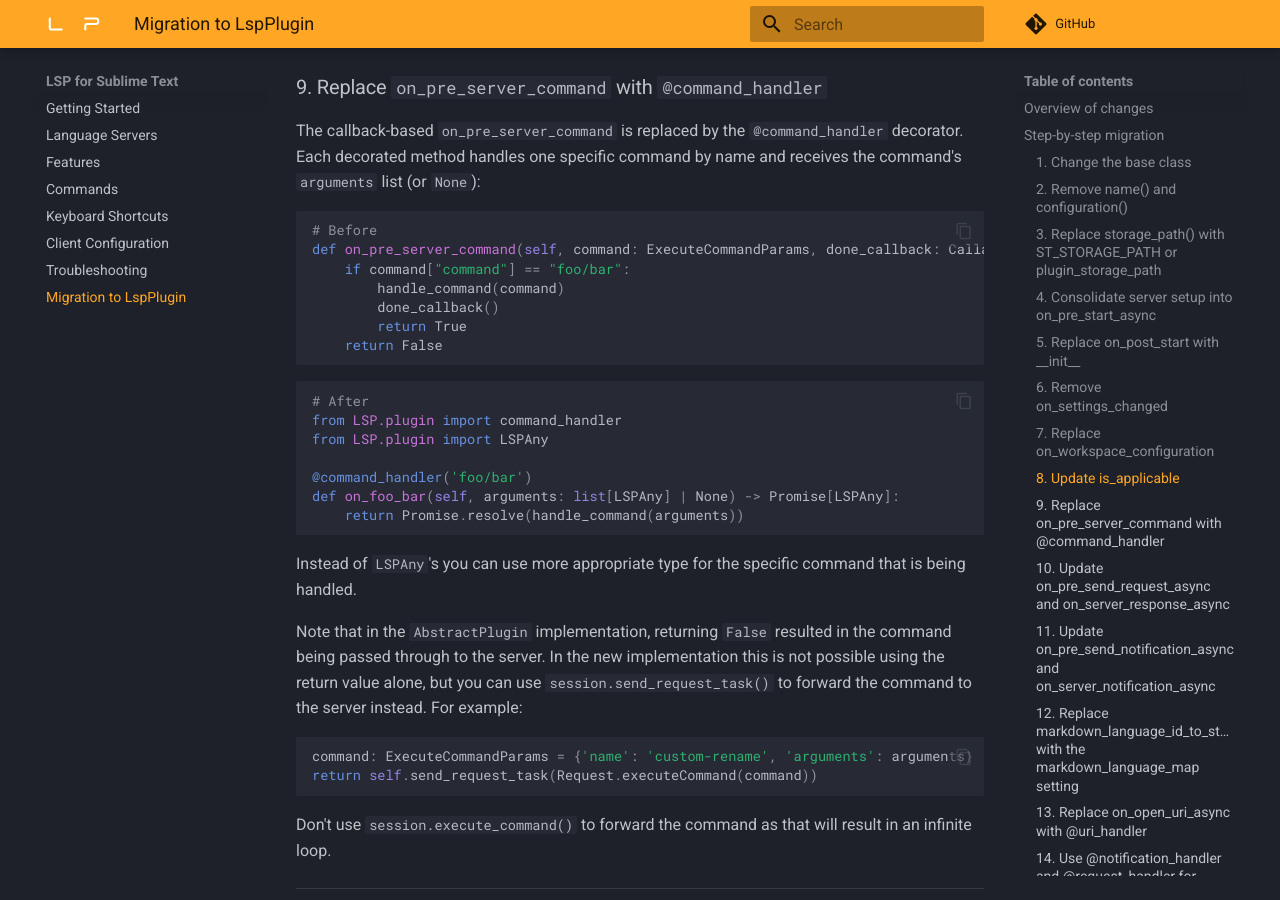
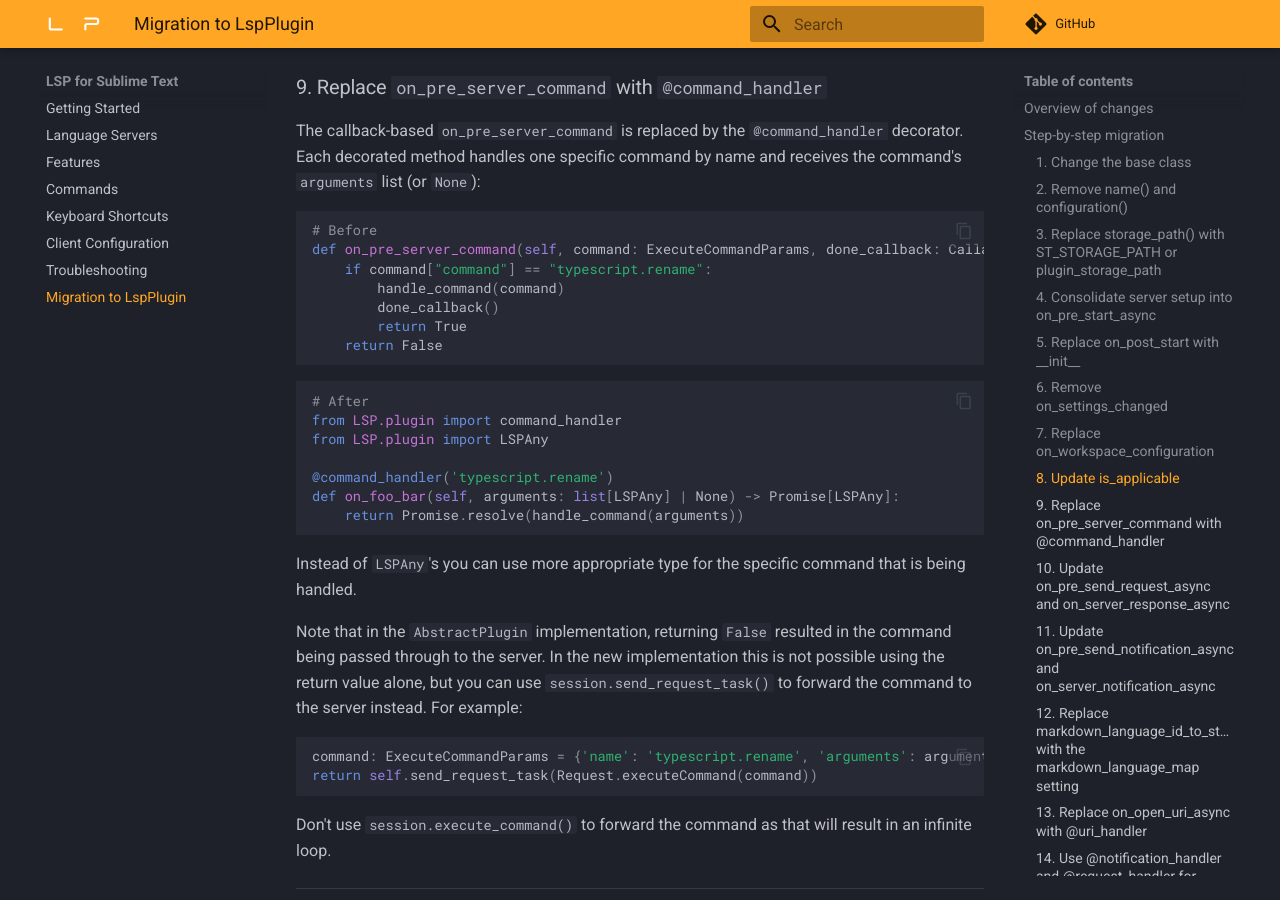
Before and after one commit to sublimelsp/LSP, an MkDocs documentation site: the page built from docs/src/migrating_to_lsp_plugin.md, in a window 1280 px wide and 900 px high, scrolled down 7154 px. Built offline with MkDocs 1.6.1 and Material for MkDocs 9.7.7, drawn with Linux system fonts in a browser that asks for light colours; comment, search, counter and statistics services are not loaded.

Commit message:
rename command

````diff
--- a/docs/src/migrating_to_lsp_plugin.md
+++ b/docs/src/migrating_to_lsp_plugin.md
@@ -296,7 +296,7 @@ The callback-based `on_pre_server_command` is replaced by the `@command_handler`
 ```python
 # Before
 def on_pre_server_command(self, command: ExecuteCommandParams, done_callback: Callable[[], None]) -> bool:
-    if command["command"] == "foo/bar":
+    if command["command"] == "typescript.rename":
         handle_command(command)
         done_callback()
         return True
@@ -308,7 +308,7 @@ def on_pre_server_command(self, command: ExecuteCommandParams, done_callback: Ca
 from LSP.plugin import command_handler
 from LSP.plugin import LSPAny
 
-@command_handler('foo/bar')
+@command_handler('typescript.rename')
 def on_foo_bar(self, arguments: list[LSPAny] | None) -> Promise[LSPAny]:
     return Promise.resolve(handle_command(arguments))
 ```
@@ -318,7 +318,7 @@ Instead of `LSPAny`'s you can use more appropriate type for the specific command
 Note that in the `AbstractPlugin` implementation, returning `False` resulted in the command being passed through to the server. In the new implementation this is not possible using the return value alone, but you can use `session.send_request_task()` to forward the command to the server instead. For example:
 
 ```py
-command: ExecuteCommandParams = {'name': 'custom-rename', 'arguments': arguments}
+command: ExecuteCommandParams = {'name': 'typescript.rename', 'arguments': arguments}
 return self.send_request_task(Request.executeCommand(command))
 ```
 
````
Also changed, not shown: 1 other file.
